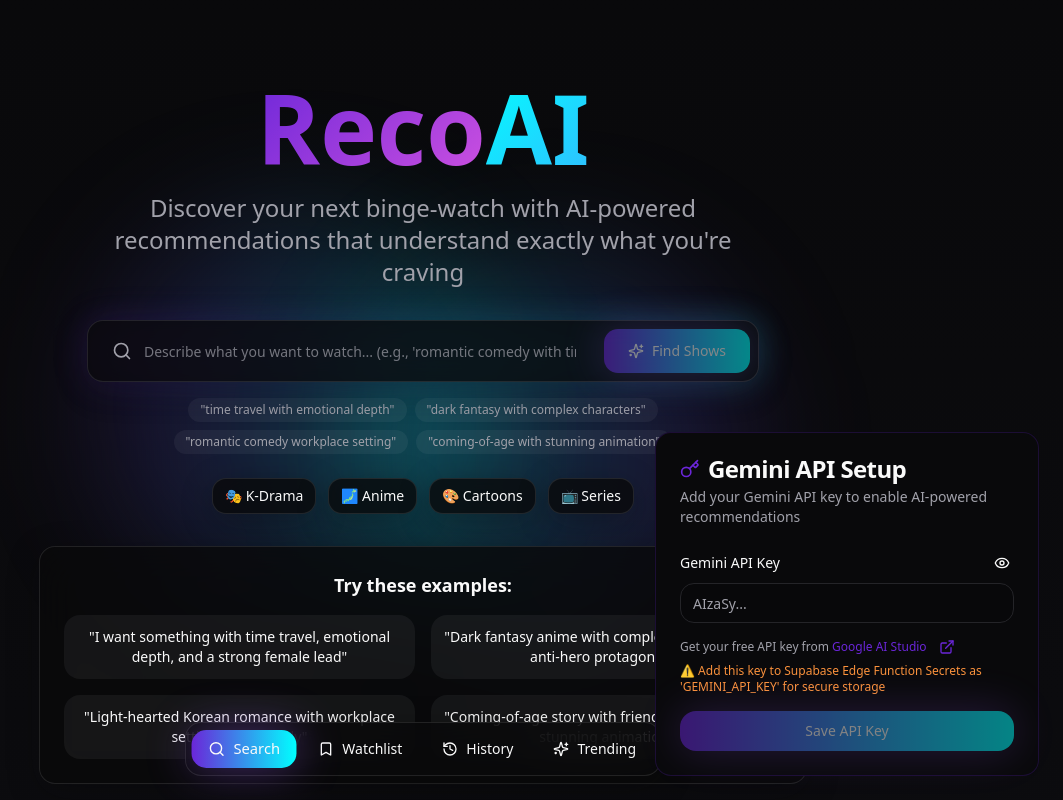
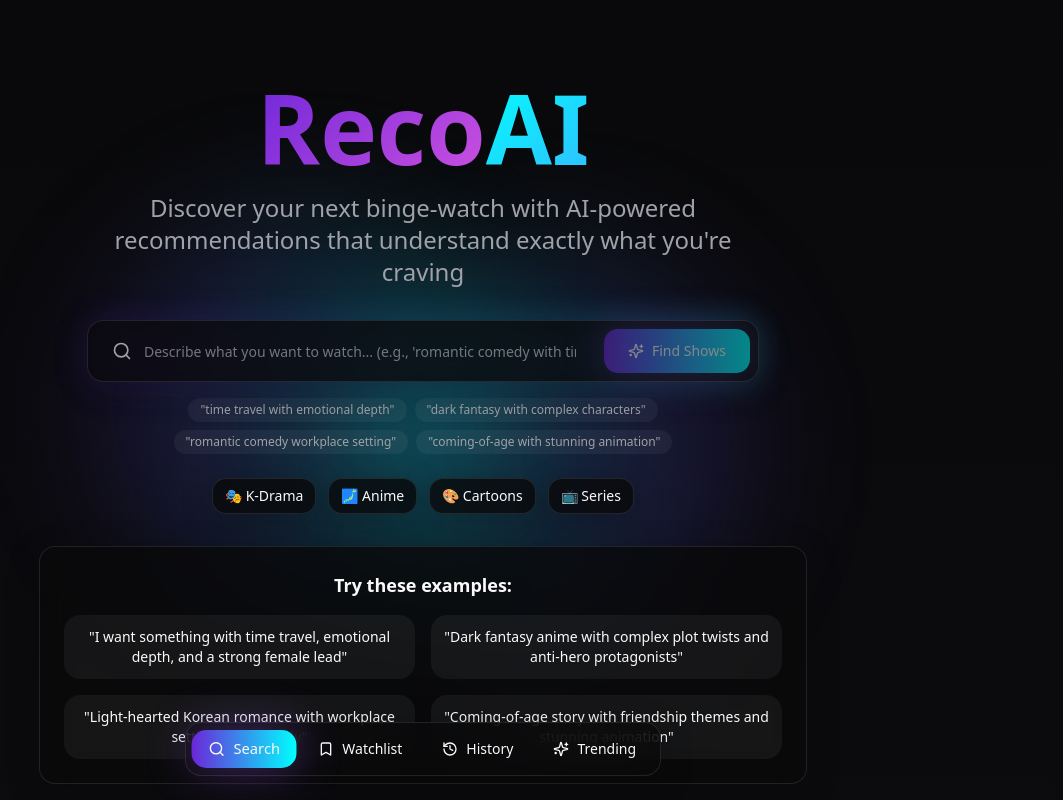
Before and after one commit to alishcore/recoai-your-story-match, a React (Vite) app: page / in a window 1280 px wide. Shown: the top 800 px of the page, without its empty margins (217-1280 px from the left). Built offline with nearby package versions, Linux system fonts and the light colour scheme.

Commit message:
Remove API key setup window
Remove the Gemini API key setup window from the UI.

```diff
--- a/src/pages/Index.tsx
+++ b/src/pages/Index.tsx
@@ -2,7 +2,7 @@ import { useState } from "react";
 import { Hero } from "@/components/Hero";
 import { RecommendationCards } from "@/components/RecommendationCards";
 import { Features } from "@/components/Features";
-import { ApiKeyForm } from "@/components/ApiKeyForm";
+
 import { SearchResults } from "@/components/SearchResults";
 import { SearchHistory } from "@/components/SearchHistory";
 import { Watchlist } from "@/components/Watchlist";
@@ -42,7 +42,7 @@ const Index = () => {
       </div>
 
       <Features />
-      <ApiKeyForm />
+
       <Navigation
         currentSection={currentSection}
         onSectionChange={setCurrentSection}
```
